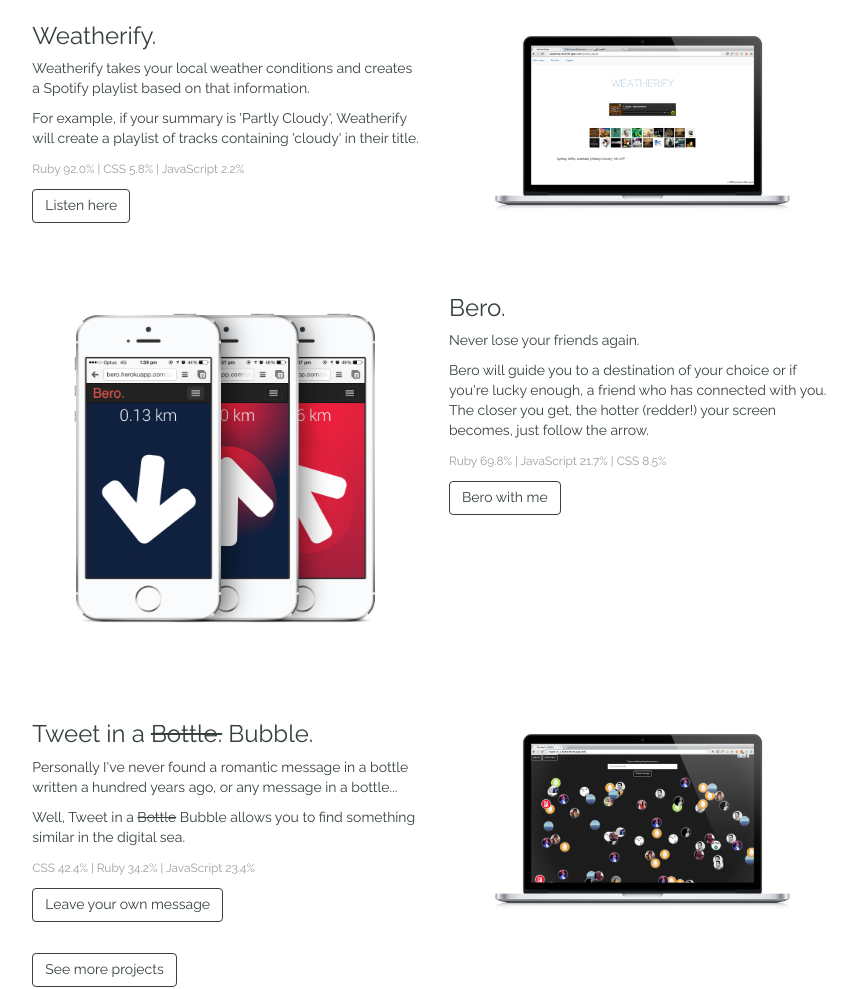
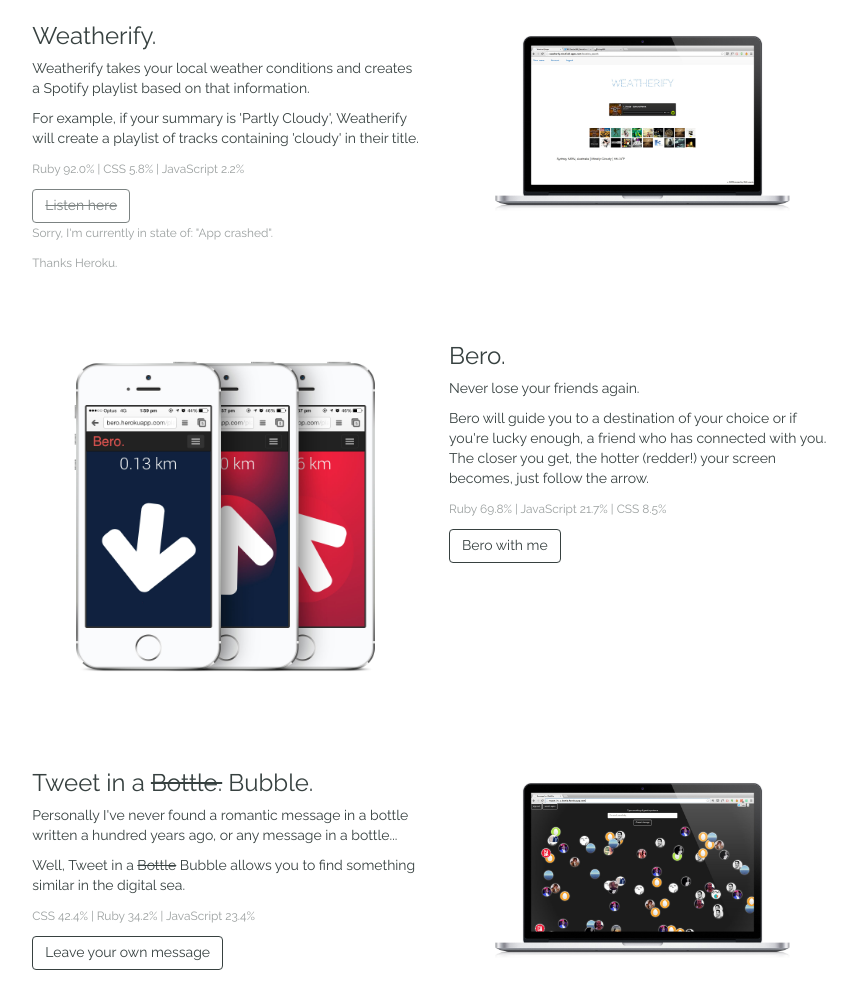
Before and after one commit to searleb/old-portfolio, a plain HTML site: page index.html in a window 1280 px wide. Shown: the part 937-1926 px from the top of the page, without its empty margins (206-1063 px from the left). Drawn offline with Linux system fonts and the light colour scheme.

Commit message:
disabled link to weatherify

```diff
--- a/index.html
+++ b/index.html
@@ -63,7 +63,15 @@
         <p>
           <small>Ruby 92.0% | CSS 5.8% | JavaScript 2.2%</small>
         </p>
-        <div class='btn' id='weatherify-link'>Listen here</div>
+        <div class='btn disabled' id='weatherify-link'>
+          <s>Listen here</s>
+        </div>
+        <p>
+          <small>Sorry, I'm currently in state of: "App crashed".</small>
+        </p>
+        <p>
+          <small>Thanks Heroku.</small>
+        </p>
       </div>
       <div class='col-sm-4'>
         <img alt='Weatherify' class='img-responsive' src='/images/weatherify-white.jpg'>
```
